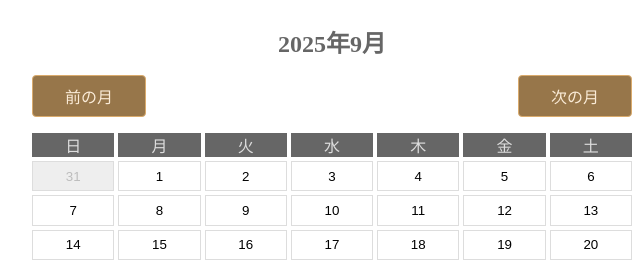
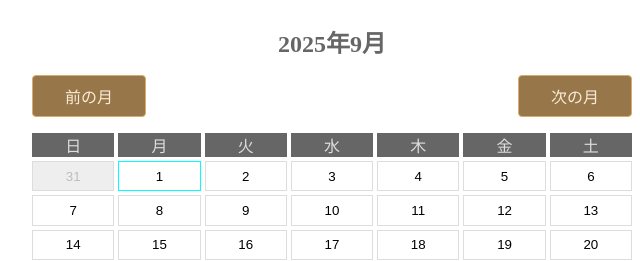
Before and after one commit to rione-822/busfee_count_app, a plain HTML site: page calender.html in a window 1280 px wide. Both pictures are taken after a click on the button "前の月". Shown: the top 261 px of the page, 308-948 px from the left. Drawn offline with Linux system fonts and the light colour scheme.

Commit message:
カレンダーのクリック機能、選択機能を修正しました

```diff
--- a/calender.css
+++ b/calender.css
@@ -33,15 +33,27 @@ button {
     padding: 0.5em 1.2em;
 }
 
-.date{
+.date, .past-month, .next-month{
     background-color: #ffffff;
     border: 1px solid #ddd;
 }
 
-.not-now{
+.past-month, .next-month{
     background-color:#eeeeee;
     color:#bdbdbd;
     padding: 0.5em 1em;
+}
+
+#selected {
+    border-color: aqua;
+}
+
+.today {
+    background-color: #fdcd8f;
+}
+
+#calender button:hover {
+    background-color:aliceblue;
 }
 
 
--- a/calender.html
+++ b/calender.html
@@ -13,8 +13,8 @@
         <h1 id="calender-header"></h1>
 
         <div id="next-prev-button">
-            <button id="prev" onclick="prev()">前の月</button>
-            <button id="next" onclick="next()">次の月</button>
+            <button id="prev">前の月</button>
+            <button id="next">次の月</button>
         </div>
 
         <div id="calender">
--- a/calender.js
+++ b/calender.js
@@ -3,9 +3,11 @@ document.addEventListener('DOMContentLoaded', ()=>{
     const calenderWrapper = document.getElementById("calender-wrapper");
     const yearMonthNow = document.getElementById("calender-header");
     const calender = document.getElementById("calender");
-    const calenderDate = document.getElementById("calender-date");
+
+    //const dateList = calender.querySelectorAll(".date");
     const pastCalender = document.getElementById("prev");
     const nextCalender = document.getElementById("next");
+
 
     const week = ["日", "月", "火", "水", "木", "金", "土"];
 
@@ -13,8 +15,15 @@ document.addEventListener('DOMContentLoaded', ()=>{
     const today = new Date();
     let showDate = new Date(today.getFullYear(), today.getMonth(), 1);
 
+
+    //表示
     showCalender(today);
-
+    pastCalender.addEventListener('click', () =>{
+        pastCalenderShow();
+    });
+    nextCalender.addEventListener('click', () =>{
+        nextCalenderShow();
+    });
 
 
 
@@ -27,27 +36,35 @@ document.addEventListener('DOMContentLoaded', ()=>{
         showStr = `${year}年${month}月`;
         yearMonthNow.innerHTML = showStr;
         createCalender(date);
-    };
+        selectDate();
+
+    }
 
     //先月・来月表示
 
-    pastCalender.addEventListener('click', () =>{
+    function pastCalenderShow(){
+
         showDate.setMonth(showDate.getMonth() - 1);
-        const dateList = calender.querySelectorAll(".date");
+        const dateList = calender.querySelectorAll(".date, .past-month, .next-month");
         dateList.forEach(date => {
             date.remove();
         });
         showCalender(showDate);
-    });
 
-    nextCalender.addEventListener('click', () => {
+    }
+
+
+    function nextCalenderShow(){
+
         showDate.setMonth(showDate.getMonth() + 1);
-        const dateList = calender.querySelectorAll(".date");
+        const dateList = calender.querySelectorAll(".date, .past-month, .next-month");
         dateList.forEach(date => {
             date.remove();
-        })
+        });
         showCalender(showDate);
-    });
+    }
+
+
 
 
 
@@ -62,7 +79,7 @@ document.addEventListener('DOMContentLoaded', ()=>{
         for (let i = firstDayNowMonth.getDay(); i > 0; i--){
             const pastDate = new Date(date.getFullYear(), date.getMonth(), 1-i).getDate();
             const dateDiv = document.createElement("button");
-            dateDiv.className = "date not-now";
+            dateDiv.className = "past-month";
             dateDiv.textContent = pastDate;
             calender.appendChild(dateDiv);
         }
@@ -70,19 +87,100 @@ document.addEventListener('DOMContentLoaded', ()=>{
         //今月分を埋める
         for (let i = 1; i <= lastDayNowMonth.getDate(); i++){
             const dateDiv = document.createElement("button");
-            dateDiv.className = "date";
+
             dateDiv.textContent = i;
+            dateDiv.classList.add("date");
+
+            //今日をセレクト状態に
+            if(date.getMonth() === today.getMonth()){
+                if(i === today.getDate()){
+                    dateDiv.classList.add("today");
+                    dateDiv.setAttribute("id", "selected");
+                }
+            //違う月の場合は1日をセレクト状態に
+            } else {
+                if(i === 1){
+                    dateDiv.setAttribute("id", "selected");
+                }
+            }
             calender.appendChild(dateDiv);
-
         }
 
         //来月分の空白を埋める
         for (let i = 1; i <= 6 - lastDayNowMonth.getDay(); i++){
             const dateDiv = document.createElement("button");
-            dateDiv.className = "date not-now";
+            dateDiv.className = "next-month";
             dateDiv.textContent = i ;
             calender.appendChild(dateDiv);
         }
 
     };
+
+
+    //カレンダーの日付選択
+    function selectDate(){
+        let selectedDate = document.getElementById("selected");
+        const dateList = calender.getElementsByClassName("date");
+        const pastDateList = calender.getElementsByClassName("past-month");
+        const nextDateList = calender.getElementsByClassName("next-month");
+
+        for (i = 0; i < dateList.length; i++){
+            const date = dateList[i];
+            date.addEventListener('click',()=>{
+                if(date == selectedDate){
+                    //ボタン画面に移りたい
+                    alert("ボタン押したぞ！");
+                } else {
+                    if(selectedDate){
+                        selectedDate.removeAttribute("id");
+                        console.log(selectedDate);
+                    }
+
+                    date.setAttribute("id","selected");
+                    selectedDate = date;
+                    console.log(selectedDate);
+                }
+            });
+        }
+
+        for (i = 0; i < pastDateList.length; i++){
+            const pastDate = pastDateList[i];
+            pastDate.addEventListener('click', () => {
+                pastCalenderShow();
+            });
+        }
+
+        for (i = 0; i < nextDateList.length; i++){
+            const nextDate = nextDateList[i];
+            nextDate.addEventListener('click', ()=>{
+                nextCalenderShow();
+            })
+        }
+
+
+    }
+    /*dateList.forEach(date => {
+        date.addEventListener('click', () =>{
+            if(date == selectedDate){
+                //ボタン画面に移りたい
+                alert("ボタン押したぞ！");
+            } else {
+                if(selectedDate){
+                    selectedDate.removeAttribute("id");
+                }
+
+                date.setAttribute("id","selected");
+                selectedDate = date;
+            }
+
+
+        });
+    });*/
+
+
+
+
+
+
+
 });
```
